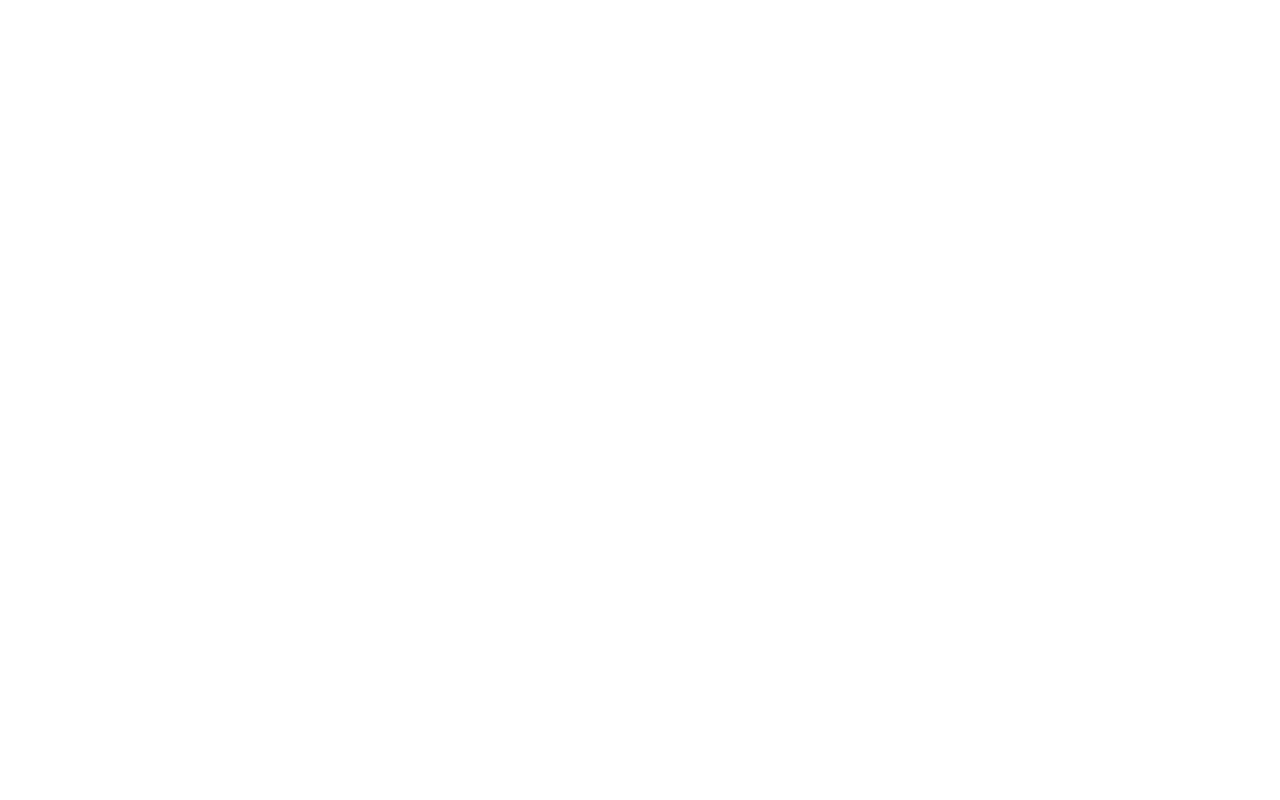
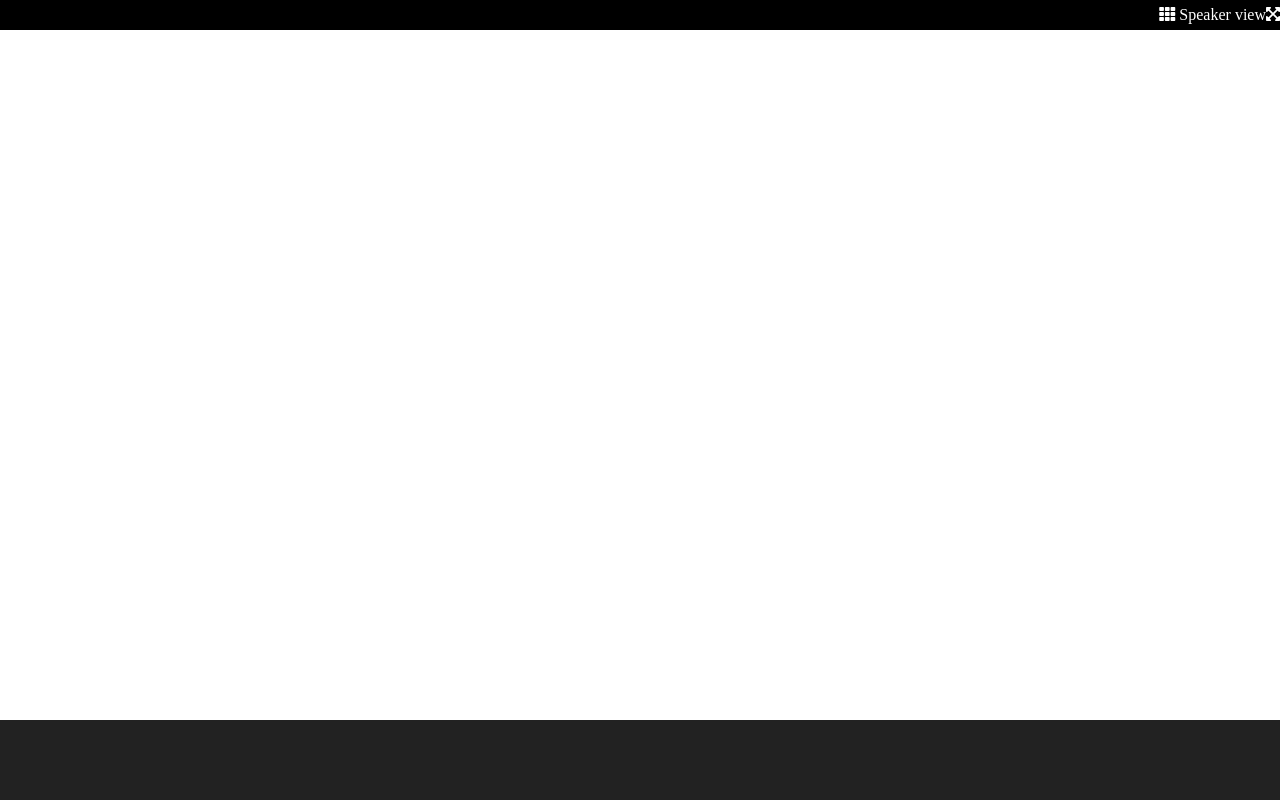
Before and after one commit to TommasoLodesani/html-css-zoom, a plain HTML site: page index.html in a window 1280 px wide. Drawn offline with Linux system fonts and the light colour scheme.

Commit message:
header first stage

```diff
--- a/css/style.css
+++ b/css/style.css
@@ -3,3 +3,45 @@
     padding: 0;
     box-sizing: border-box;
 }
+
+a{
+    text-decoration: none;
+    color: white;
+}
+
+/* header */
+
+header{
+    width: 100%;
+    height: 30px;
+    background-color: black;
+    display: flex;
+    justify-content: flex-end;
+}
+
+header nav{
+    display: flex;
+    align-items: center;
+
+}
+
+header .view{
+    color: white;
+
+}
+
+
+/* corpo */
+
+main{
+    height: calc(100vh - 110px);
+
+
+}
+
+
+footer{
+    width: 100%;
+    height: 80px;
+    background-color:#222222
+}
--- a/index.html
+++ b/index.html
@@ -4,11 +4,49 @@
     <meta charset="UTF-8">
     <meta http-equiv="X-UA-Compatible" content="IE=edge">
     <meta name="viewport" content="width=device-width, initial-scale=1.0">
+    <link rel="stylesheet" href="https://cdnjs.cloudflare.com/ajax/libs/font-awesome/5.15.3/css/all.min.css">
     <link rel="stylesheet" href="css/style.css">
-    <link rel="stylesheet" href="https://cdnjs.com/libraries/font-awesome/5.15.4">
+
     <title>Zoom</title>
 </head>
 <body>
 
+    <!-- header -->
+
+    <header>
+
+        <nav>
+            <div class="view">
+                <a href="#">
+                    <i class="fas fa-th"></i>
+                </a>
+
+                Speaker view
+
+            </div>
+
+            <a href="#">
+                <i class="fas fa-expand-arrows-alt"></i>
+
+            </a>
+
+        </nav>
+
+
+
+    </header>
+
+
+    <!-- corpo -->
+
+    <main>
+
+    </main>
+
+    <!-- footer -->
+    <footer>
+
+    </footer>
+
 </body>
 </html>
```
